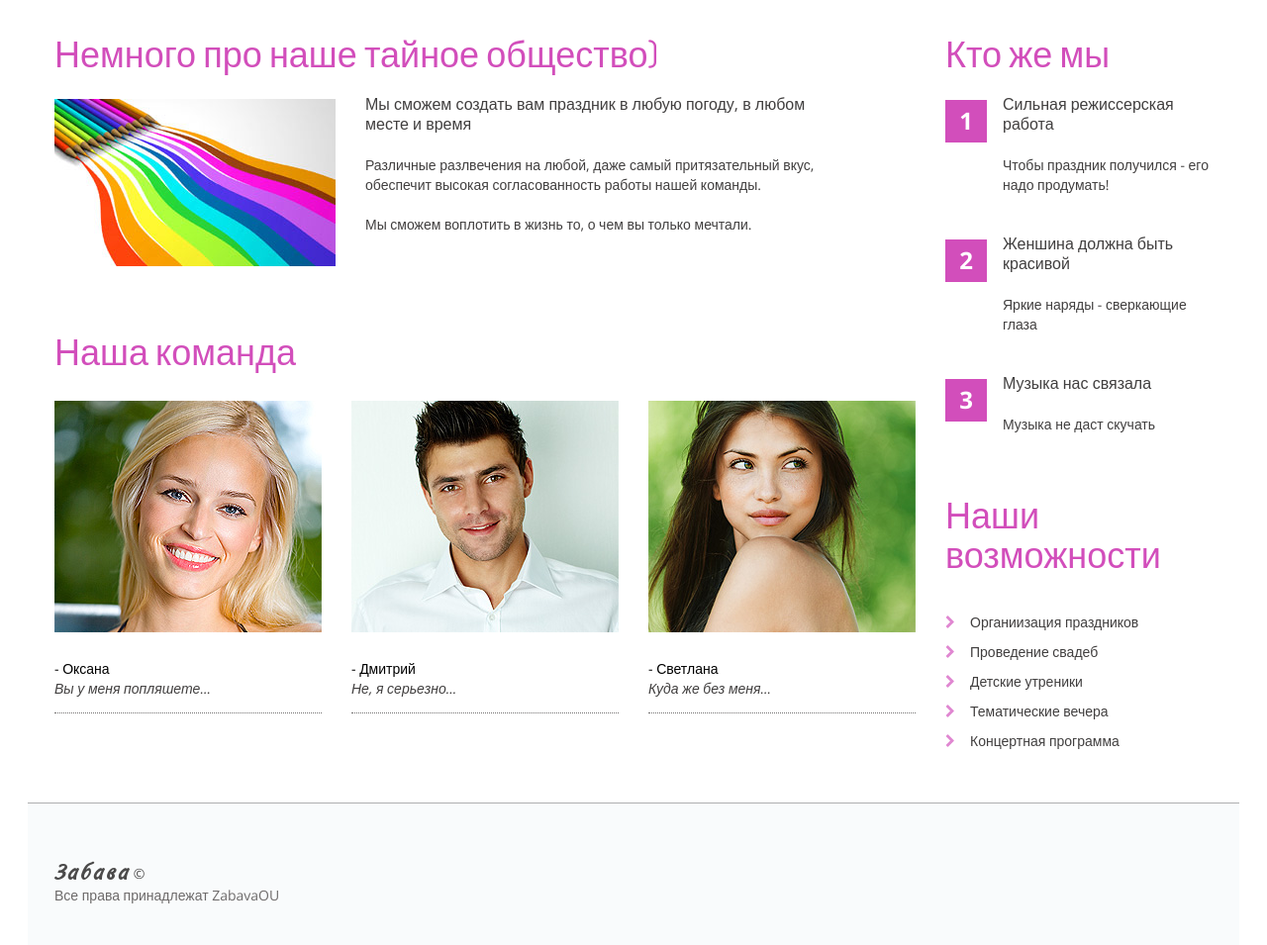
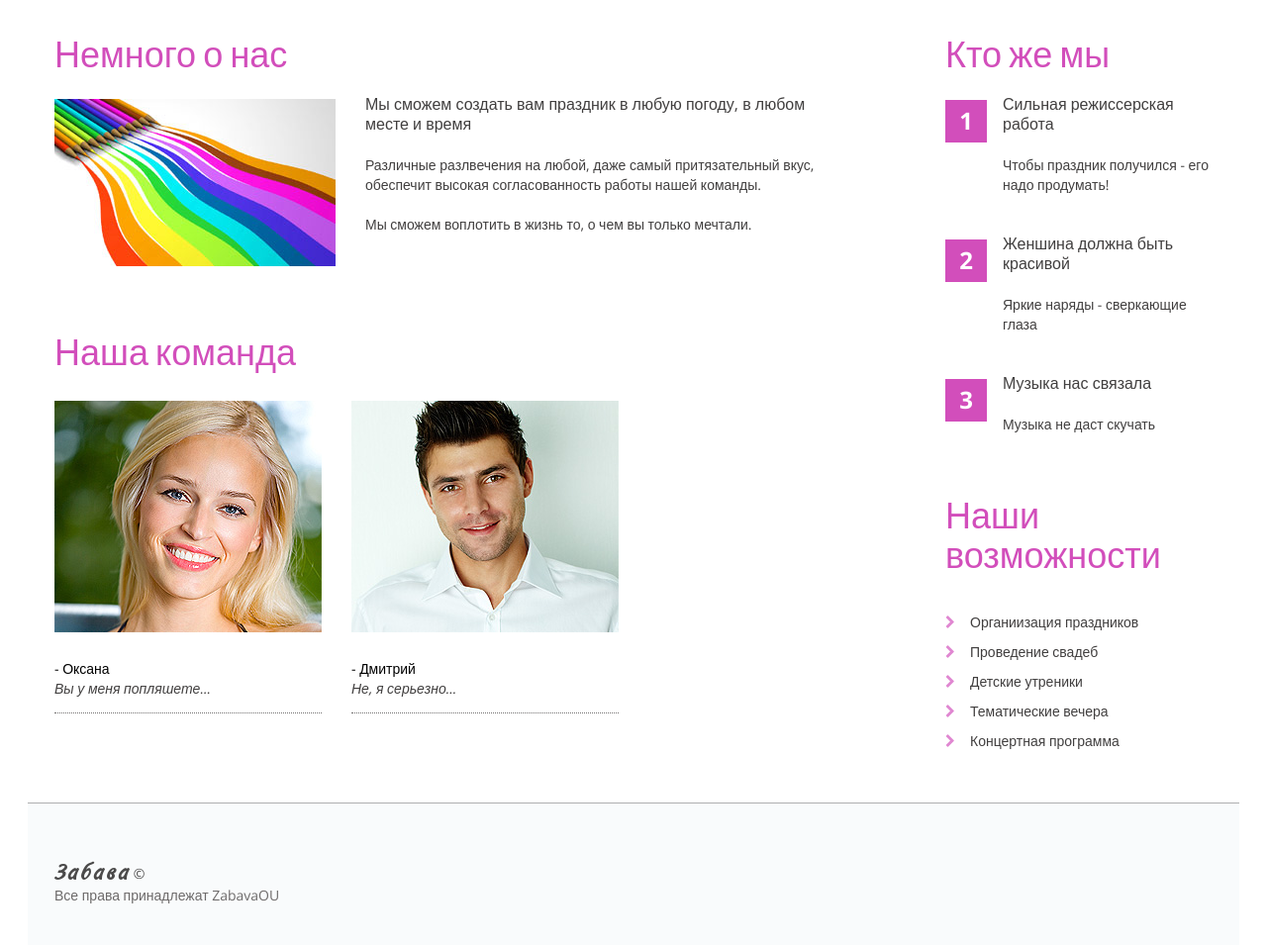
Before and after one commit to EvilDmitri/zabava, a Python web app: template templates/about.html in a window 1280 px wide. Shown: the part 123-1078 px from the top of the page at 99% size. Run offline with Jinja, Linux system fonts and the light colour scheme; the template is opened without the code that fills it, so the values that code supplies are empty.

Commit message:
some template change

```diff
--- a/templates/about.html
+++ b/templates/about.html
@@ -72,7 +72,7 @@
   <div class="container">
     <div class="row">
       <div class="grid_9">
-        <h4>Немного про наше тайное общество)</h4>
+        <h4>Немного о нас</h4>
         <div class="row">
           <div class="grid_8">
             <img src="static/images/service-img1.jpg" alt="" class="img_inner fleft">
@@ -107,15 +107,15 @@
               </div>
             </div>
           </div>
-          <div class="grid_3">
-            <div class="block2">
-              <div class="maxheight">
-                <img src="static/images/page2_img3.jpg" alt="" class="img_inner">
-                <div class="color2">- Светлана</div>
-                <em class="italic">Куда же без меня...</em>
-              </div>
-            </div>
-          </div>
+{#          <div class="grid_3">#}
+{#            <div class="block2">#}
+{#              <div class="maxheight">#}
+{#                <img src="static/images/page2_img3.jpg" alt="" class="img_inner">#}
+{#                <div class="color2">- Светлана</div>#}
+{#                <em class="italic">Куда же без меня...</em>#}
+{#              </div>#}
+{#            </div>#}
+{#          </div>#}
         </div>
       </div>
       <div class="grid_3">
```
